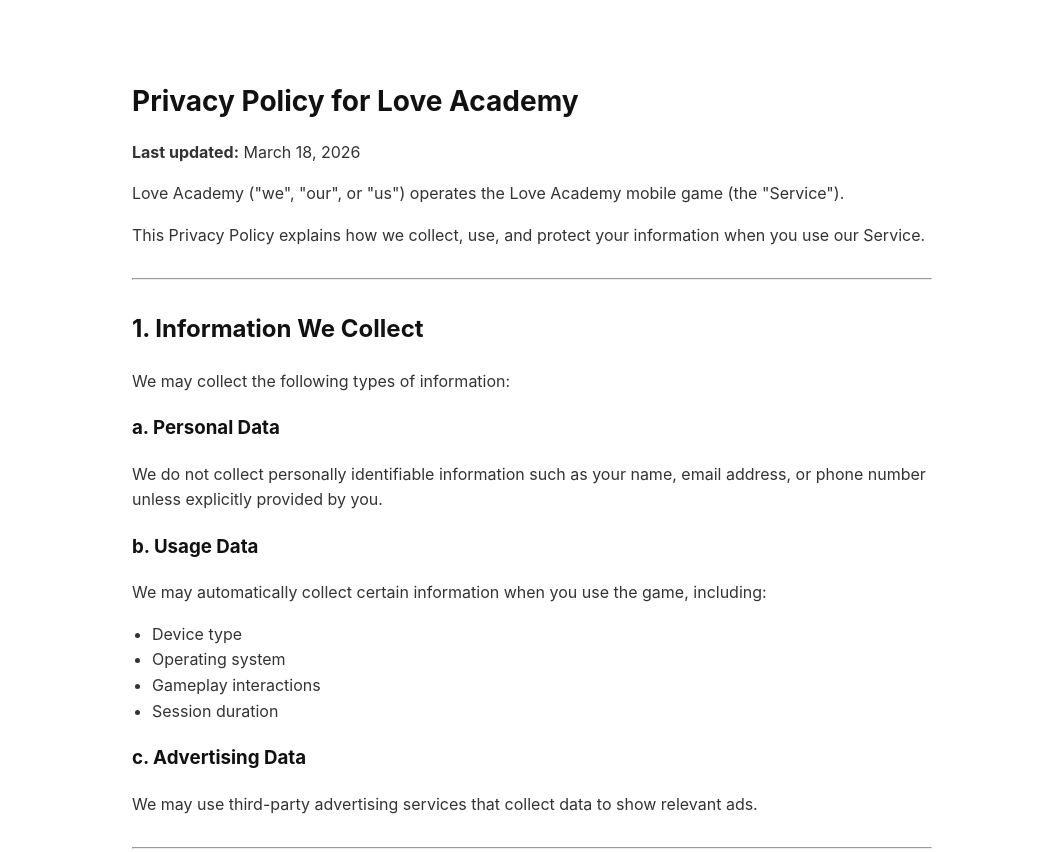
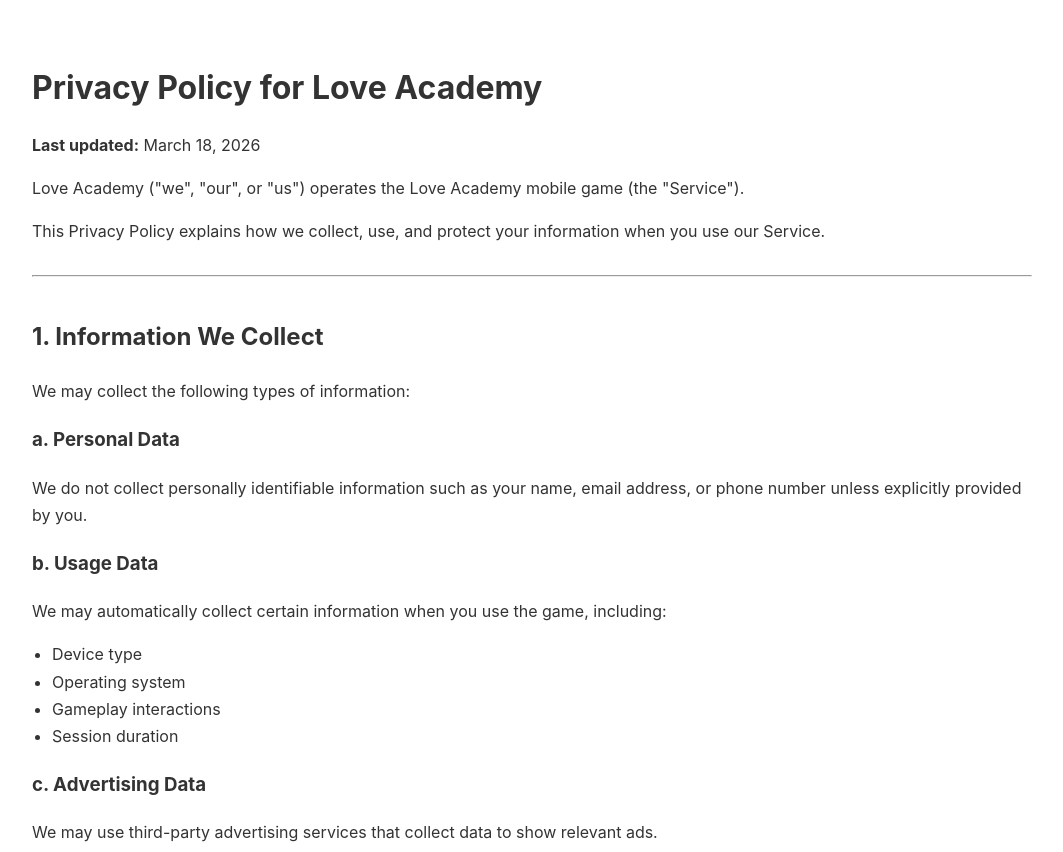
Before and after one commit to AhmetSaidOlgun/love-academy-privacy-policy, a plain HTML site: page index.html in a window 1280 px wide. Shown: the top 852 px of the page, without its empty margins (108-1171 px from the left). Drawn offline with Linux system fonts and the light colour scheme.

Commit message:
Update styling for body and headings in index.html

```diff
--- a/index.html
+++ b/index.html
@@ -6,25 +6,26 @@
   <style>
   body {
     font-family: -apple-system, BlinkMacSystemFont, "Segoe UI", Roboto, Arial;
-      max-width: 800px;
-      margin: 40px auto;
-      padding: 20px;
-      line-height: 1.6;
+    max-width: 1000px;   /* 800 → 1000 yaptık */
+    margin: 0 auto;      /* ortalı ama kesmez */
+    padding: 40px 20px;  /* kenarlarda boşluk */
+    line-height: 1.7;
     color: #333;
   }
-    h1, h2, h3 {
-      color: #111;
-    }
+
   h1 {
-      font-size: 28px;
+    font-size: 32px;
     margin-bottom: 10px;
   }
+
   h2 {
-      margin-top: 30px;
+    margin-top: 40px;
   }
+
   ul {
     padding-left: 20px;
   }
+
   hr {
     margin: 30px 0;
   }
```
Lines whose indentation alone changed are shown as unchanged.
